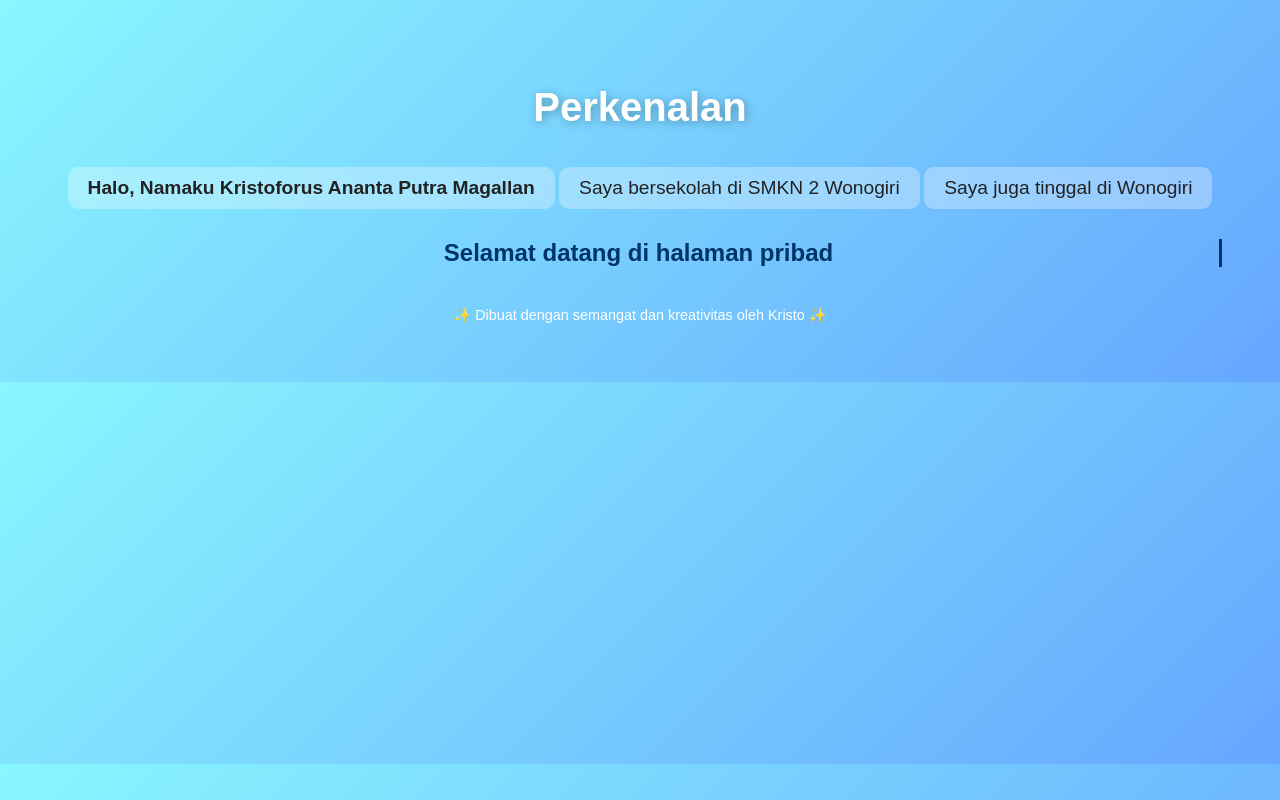
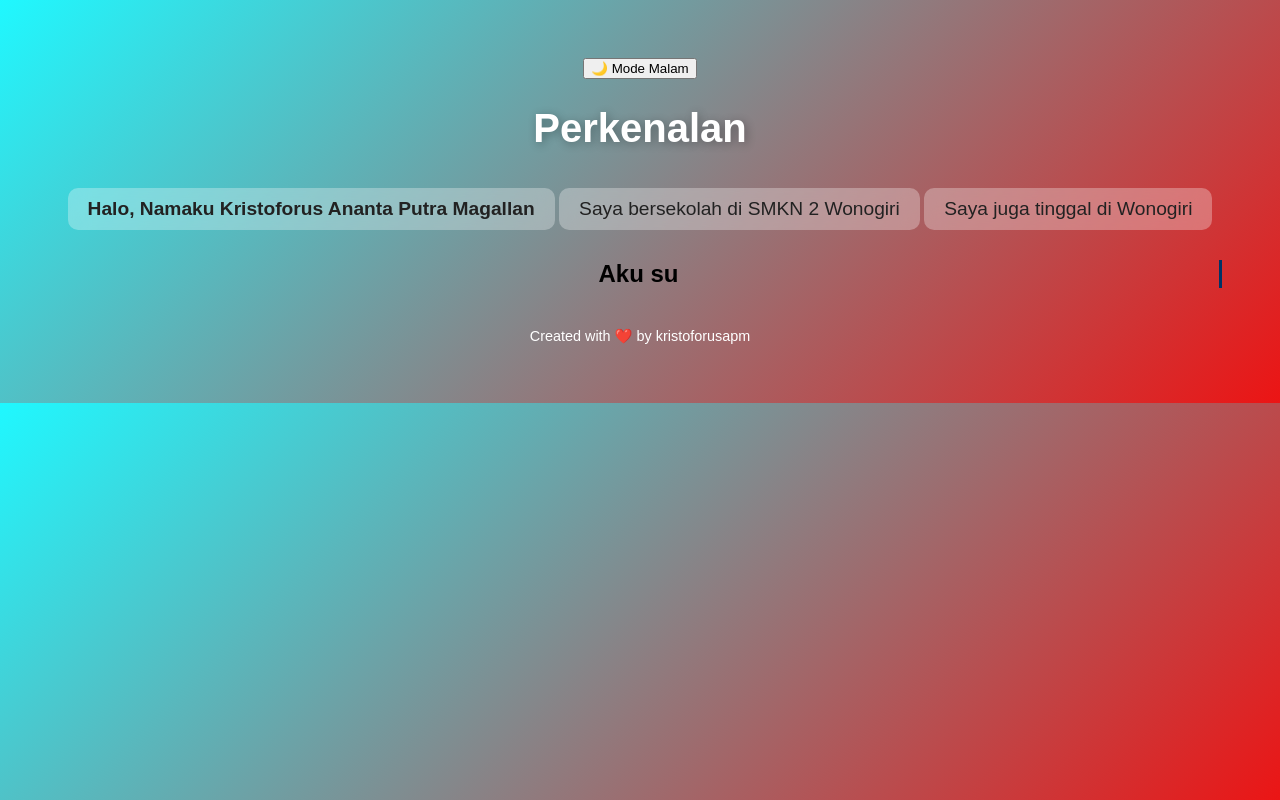
Before and after one commit to itsmeNaraa/perkenalan, a plain HTML site: page index.html in a window 1280 px wide. Drawn offline with Linux system fonts and the light colour scheme.

Commit message:
Update the interface of Website

```diff
--- a/index.html
+++ b/index.html
@@ -5,9 +5,17 @@
     <meta name="viewport" content="width=device-width, initial-scale=1.0">
     <title>Kristo XII DPIB A</title>
     <style>
+                /* ======== STYLE DASAR ======== */
+        :root {
+            --bg-light: linear-gradient(135deg, #1ff8ff, #ec1414);
+            --bg-dark: linear-gradient(135deg, #141e30, #243b55);
+            --text-light: #222;
+            --text-dark: #fff;
+            --accent: #00ffff;
+        }
         body {
             font-family: "Poppins", sans-serif;
-            background: linear-gradient(135deg, #89f7fe, #66a6ff);
+            background: linear-gradient(135deg, #1ff8ff, #ec1414);
             color: #222;
             text-align: center;
             padding: 50px;
@@ -32,7 +40,7 @@
 
         #typed {
             font-weight: bold;
-            color: #003366;
+            color: #000000;
             border-right: 3px solid #003366;
             white-space: nowrap;
             overflow: hidden;
@@ -51,20 +59,21 @@
     </style>
 </head>
 <body>
+    <button class="theme-toggle" id="toggleTheme">🌙 Mode Malam</button>
     <h1>Perkenalan</h1>
     <p><b>Halo, Namaku Kristoforus Ananta Putra Magallan</b></p>
     <p>Saya bersekolah di <span id="sekolah">SMKN 2 Wonogiri</span></p>
     <p>Saya juga tinggal di <span id="alamat">Wonogiri</span></p>
     <h2 id="typed"></h2>
 
-    <footer>✨ Dibuat dengan semangat dan kreativitas oleh Kristo ✨</footer>
+    <footer>Created with ❤️ by <href>kristoforusapm</href></footer>
 
     <script>
         // Efek ketik otomatis
         const text = [
-            "Selamat datang di halaman pribadiku!",
+            "Welcome to my web",
             "Aku suka mencari kode nuklir terbaru 🌟",
-            "Mari kita berkembang bersama!"
+            "Mari kita "
         ];
 
         let index = 0;
@@ -91,6 +100,16 @@
                 setTimeout(typeEffect, 500);
             }
         }
+        /* ======== MODE SIANG / MALAM ======== */
+        const toggle = document.getElementById("toggleTheme");
+        let dark = false;
+
+        toggle.addEventListener("click", () => {
+            dark = !dark;
+            document.body.style.background = dark ? "var(--bg-dark)" : "var(--bg-light)";
+            document.body.style.color = dark ? "var(--text-dark)" : "var(--text-light)";
+            toggle.textContent = dark ? "☀️ Mode Siang" : "🌙 Mode Malam";
+        });
 
         typeEffect();
     </script>
```
